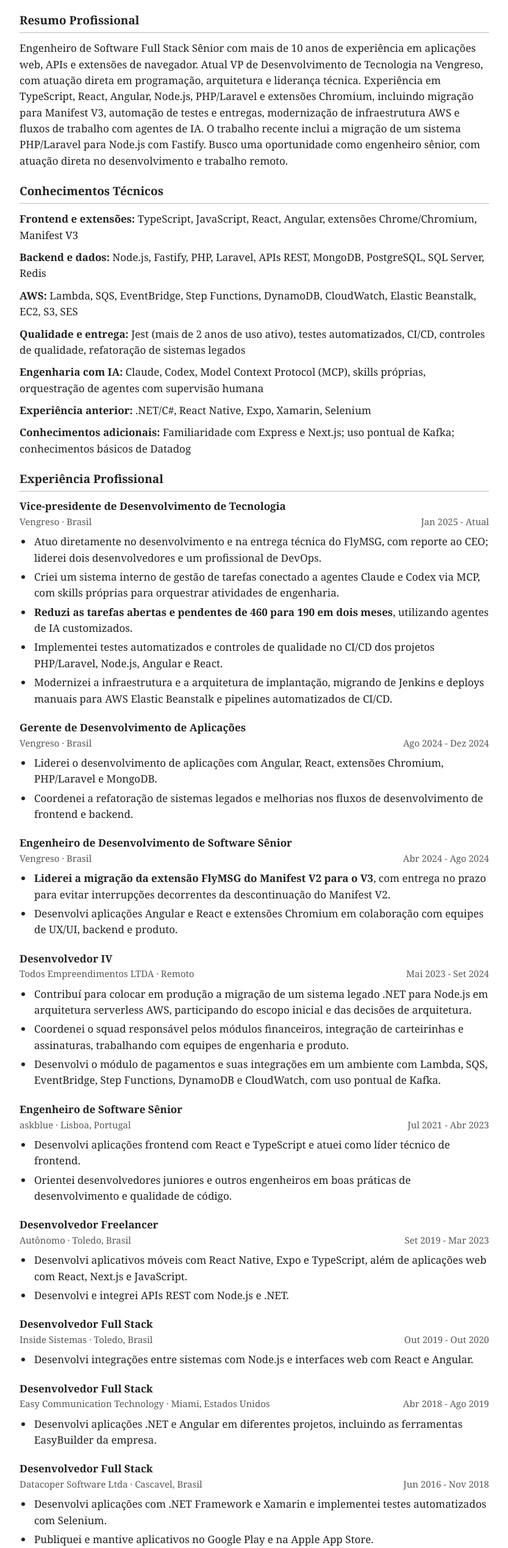
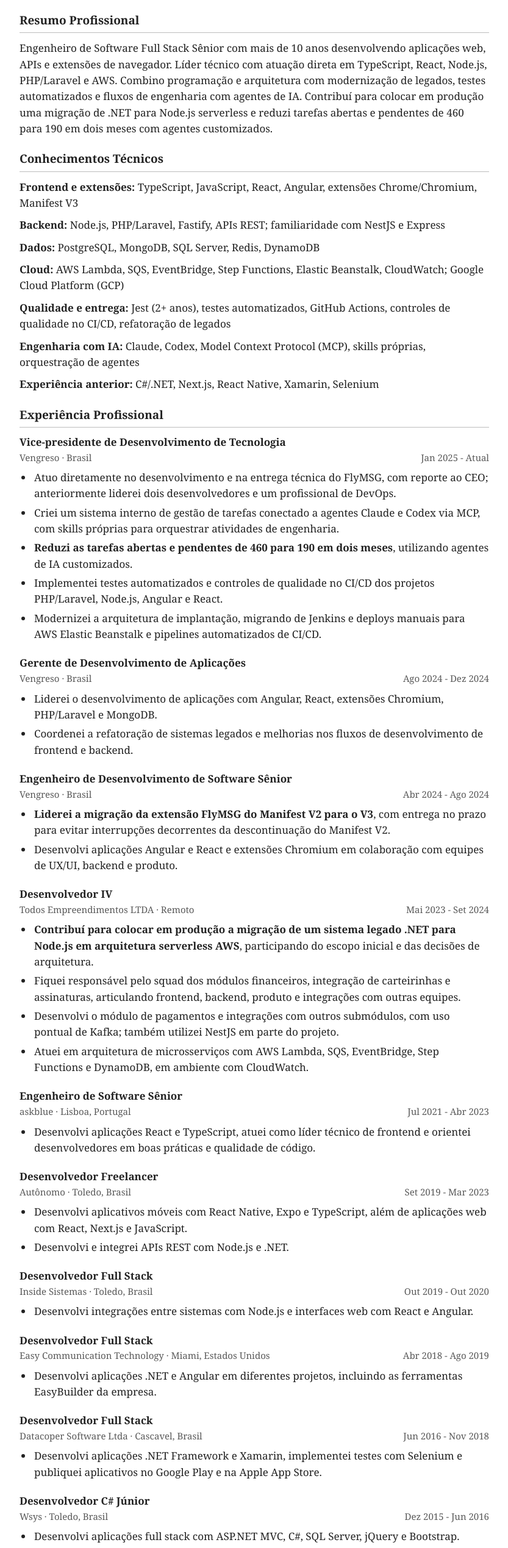
Before and after one commit to joonatassouza/joonatassouza.github.io, a plain HTML site: page pt.html in a window 1280 px wide. Shown: the part 262-2800 px from the top of the page at 61% size, without its empty margins (223-1056 px from the left). Drawn offline with Linux system fonts and the light colour scheme.

Commit message:
Refresh bilingual CV with verified skills and clearer engineering positioning

```diff
--- a/pt.html
+++ b/pt.html
@@ -38,17 +38,17 @@
       </header>
       <section>
 <h2>Resumo Profissional</h2>
-<p>Engenheiro de Software Full Stack Sênior com mais de 10 anos de experiência em aplicações web, APIs e extensões de navegador. Atual VP de Desenvolvimento de Tecnologia na Vengreso, com atuação direta em programação, arquitetura e liderança técnica. Experiência em TypeScript, React, Angular, Node.js, PHP/Laravel e extensões Chromium, incluindo migração para Manifest V3, automação de testes e entregas, modernização de infraestrutura AWS e fluxos de trabalho com agentes de IA. O trabalho recente inclui a migração de um sistema PHP/Laravel para Node.js com Fastify. Busco uma oportunidade como engenheiro sênior, com atuação direta no desenvolvimento e trabalho remoto.</p>
+<p>Engenheiro de Software Full Stack Sênior com mais de 10 anos desenvolvendo aplicações web, APIs e extensões de navegador. Líder técnico com atuação direta em TypeScript, React, Node.js, PHP/Laravel e AWS. Combino programação e arquitetura com modernização de legados, testes automatizados e fluxos de engenharia com agentes de IA. Contribuí para colocar em produção uma migração de .NET para Node.js serverless e reduzi tarefas abertas e pendentes de 460 para 190 em dois meses com agentes customizados.</p>
 </section>
 <section>
 <h2>Conhecimentos Técnicos</h2>
 <p><strong>Frontend e extensões:</strong> TypeScript, JavaScript, React, Angular, extensões Chrome/Chromium, Manifest V3</p>
-<p><strong>Backend e dados:</strong> Node.js, Fastify, PHP, Laravel, APIs REST, MongoDB, PostgreSQL, SQL Server, Redis</p>
-<p><strong>AWS:</strong> Lambda, SQS, EventBridge, Step Functions, DynamoDB, CloudWatch, Elastic Beanstalk, EC2, S3, SES</p>
-<p><strong>Qualidade e entrega:</strong> Jest (mais de 2 anos de uso ativo), testes automatizados, CI/CD, controles de qualidade, refatoração de sistemas legados</p>
-<p><strong>Engenharia com IA:</strong> Claude, Codex, Model Context Protocol (MCP), skills próprias, orquestração de agentes com supervisão humana</p>
-<p><strong>Experiência anterior:</strong> .NET/C#, React Native, Expo, Xamarin, Selenium</p>
-<p><strong>Conhecimentos adicionais:</strong> Familiaridade com Express e Next.js; uso pontual de Kafka; conhecimentos básicos de Datadog</p>
+<p><strong>Backend:</strong> Node.js, PHP/Laravel, Fastify, APIs REST; familiaridade com NestJS e Express</p>
+<p><strong>Dados:</strong> PostgreSQL, MongoDB, SQL Server, Redis, DynamoDB</p>
+<p><strong>Cloud:</strong> AWS Lambda, SQS, EventBridge, Step Functions, Elastic Beanstalk, CloudWatch; Google Cloud Platform (GCP)</p>
+<p><strong>Qualidade e entrega:</strong> Jest (2+ anos), testes automatizados, GitHub Actions, controles de qualidade no CI/CD, refatoração de legados</p>
+<p><strong>Engenharia com IA:</strong> Claude, Codex, Model Context Protocol (MCP), skills próprias, orquestração de agentes</p>
+<p><strong>Experiência anterior:</strong> C#/.NET, Next.js, React Native, Xamarin, Selenium</p>
 </section>
 <section>
 <h2>Experiência Profissional</h2>
@@ -56,11 +56,11 @@
 <h3>Vice-presidente de Desenvolvimento de Tecnologia</h3>
 <p class="details"><span>Vengreso · Brasil</span><span>Jan 2025 - Atual</span></p>
 <ul>
-<li>Atuo diretamente no desenvolvimento e na entrega técnica do FlyMSG, com reporte ao CEO; liderei dois desenvolvedores e um profissional de DevOps.</li>
+<li>Atuo diretamente no desenvolvimento e na entrega técnica do FlyMSG, com reporte ao CEO; anteriormente liderei dois desenvolvedores e um profissional de DevOps.</li>
 <li>Criei um sistema interno de gestão de tarefas conectado a agentes Claude e Codex via MCP, com skills próprias para orquestrar atividades de engenharia.</li>
 <li><strong>Reduzi as tarefas abertas e pendentes de 460 para 190 em dois meses</strong>, utilizando agentes de IA customizados.</li>
 <li>Implementei testes automatizados e controles de qualidade no CI/CD dos projetos PHP/Laravel, Node.js, Angular e React.</li>
-<li>Modernizei a infraestrutura e a arquitetura de implantação, migrando de Jenkins e deploys manuais para AWS Elastic Beanstalk e pipelines automatizados de CI/CD.</li>
+<li>Modernizei a arquitetura de implantação, migrando de Jenkins e deploys manuais para AWS Elastic Beanstalk e pipelines automatizados de CI/CD.</li>
 </ul>
 </article>
 <article>
@@ -83,17 +83,17 @@
 <h3>Desenvolvedor IV</h3>
 <p class="details"><span>Todos Empreendimentos LTDA · Remoto</span><span>Mai 2023 - Set 2024</span></p>
 <ul>
-<li>Contribuí para colocar em produção a migração de um sistema legado .NET para Node.js em arquitetura serverless AWS, participando do escopo inicial e das decisões de arquitetura.</li>
-<li>Coordenei o squad responsável pelos módulos financeiros, integração de carteirinhas e assinaturas, trabalhando com equipes de engenharia e produto.</li>
-<li>Desenvolvi o módulo de pagamentos e suas integrações em um ambiente com Lambda, SQS, EventBridge, Step Functions, DynamoDB e CloudWatch, com uso pontual de Kafka.</li>
+<li><strong>Contribuí para colocar em produção a migração de um sistema legado .NET para Node.js em arquitetura serverless AWS</strong>, participando do escopo inicial e das decisões de arquitetura.</li>
+<li>Fiquei responsável pelo squad dos módulos financeiros, integração de carteirinhas e assinaturas, articulando frontend, backend, produto e integrações com outras equipes.</li>
+<li>Desenvolvi o módulo de pagamentos e integrações com outros submódulos, com uso pontual de Kafka; também utilizei NestJS em parte do projeto.</li>
+<li>Atuei em arquitetura de microsserviços com AWS Lambda, SQS, EventBridge, Step Functions e DynamoDB, em ambiente com CloudWatch.</li>
 </ul>
 </article>
 <article>
 <h3>Engenheiro de Software Sênior</h3>
 <p class="details"><span>askblue · Lisboa, Portugal</span><span>Jul 2021 - Abr 2023</span></p>
 <ul>
-<li>Desenvolvi aplicações frontend com React e TypeScript e atuei como líder técnico de frontend.</li>
-<li>Orientei desenvolvedores juniores e outros engenheiros em boas práticas de desenvolvimento e qualidade de código.</li>
+<li>Desenvolvi aplicações React e TypeScript, atuei como líder técnico de frontend e orientei desenvolvedores em boas práticas e qualidade de código.</li>
 </ul>
 </article>
 <article>
@@ -122,8 +122,7 @@
 <h3>Desenvolvedor Full Stack</h3>
 <p class="details"><span>Datacoper Software Ltda · Cascavel, Brasil</span><span>Jun 2016 - Nov 2018</span></p>
 <ul>
-<li>Desenvolvi aplicações com .NET Framework e Xamarin e implementei testes automatizados com Selenium.</li>
-<li>Publiquei e mantive aplicativos no Google Play e na Apple App Store.</li>
+<li>Desenvolvi aplicações .NET Framework e Xamarin, implementei testes com Selenium e publiquei aplicativos no Google Play e na Apple App Store.</li>
 </ul>
 </article>
 <article>
@@ -154,7 +153,7 @@
 </section>
 <section>
 <h2>Idiomas</h2>
-<p>Inglês: C2 (autodeclarado) | Português: Nativo</p>
+<p>Inglês: C2 | Português: Nativo</p>
 </section>
     </main>
     <footer>
```
Also changed, not shown: index.html (+15 -16 lines), 3 other files.
